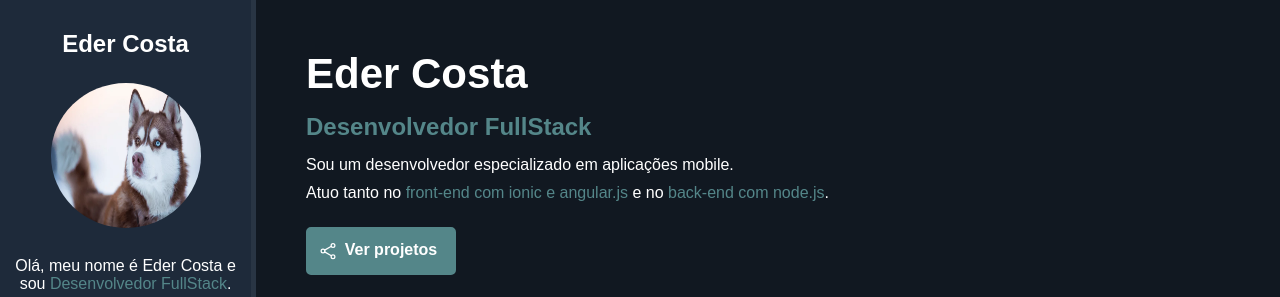
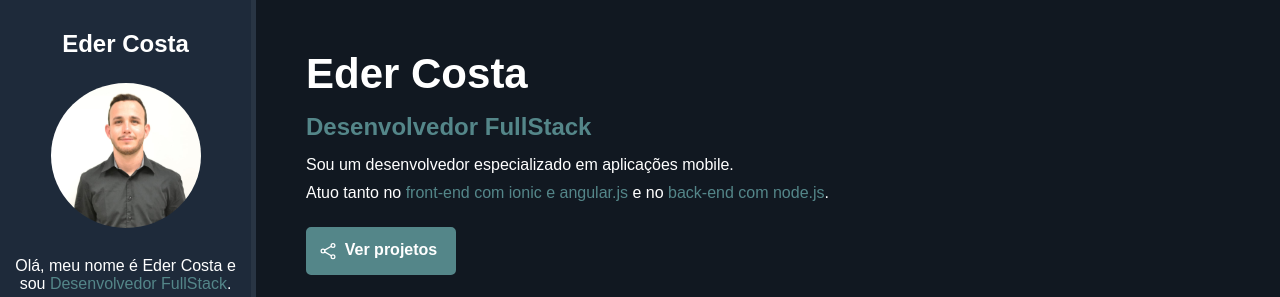
Before and after one commit to EderCosta21/EderCosta21.github.io, a plain HTML site: page index.html in a window 1280 px wide. Shown: the top 297 px of the page. Drawn offline with nearby package versions, Linux system fonts and the light colour scheme; a web font is replaced by a local one.

Commit message:
Alteraçao da imagem

```diff
--- a/index.html
+++ b/index.html
@@ -24,7 +24,7 @@
     <main id="container">
         <aside id="bio-container">
             <h2>Eder Costa</h2>
-            <img id="bio-image" src="img/husky.jpeg" alt="Eder Costa ">
+            <img id="bio-image" src="img/eder.jpeg" alt="Eder Costa ">
             <p>Olá, meu nome é Eder Costa e sou <span class="highlight">Desenvolvedor FullStack</span>.</p>
             <p id="welcome-text">Seja bem-vindo!</p>
             <ul id="social-container">
```
Also changed, not shown: img/eder.jpeg (added), img/husky.jpeg (deleted).
